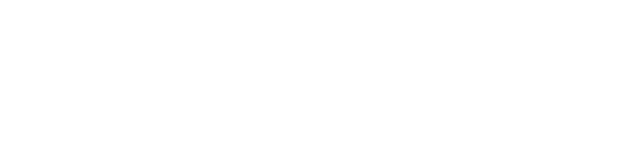
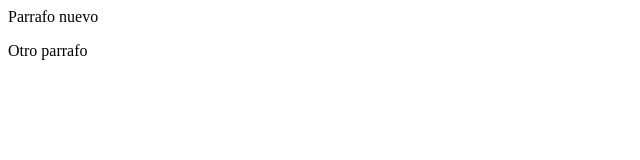
Before and after one commit to GustavoSalgado/git_CF, a plain HTML site: page index.html in a window 1280 px wide. Shown: the whole page, without its empty margins (0-640 px from the left). Drawn offline with Linux system fonts and the light colour scheme.

Commit message:
Se agrego un segundo parrafo

```diff
--- a/index.html
+++ b/index.html
@@ -5,5 +5,8 @@
 </head>
 <body>
 
+	<p>Parrafo nuevo</p>
+	<p>Otro parrafo</p>
+
 </body>
 </html>
```
